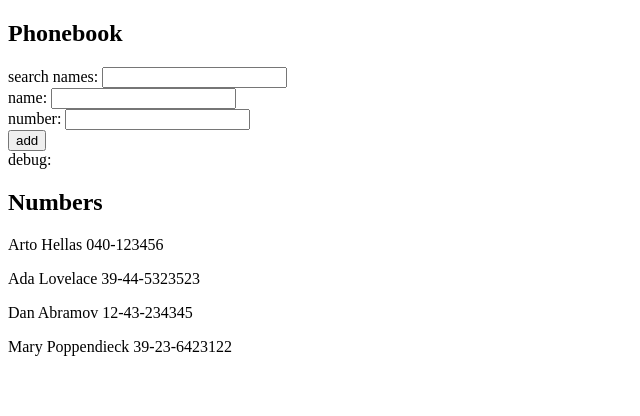
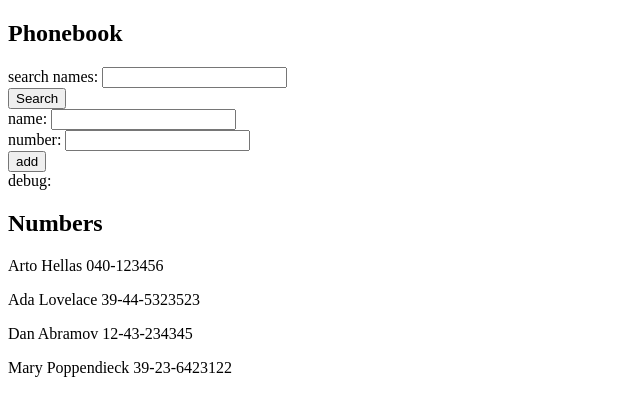
Before and after one commit to gregorybfoulkes/full_stack_open_2022, a React (Create React App) app in the folder part2/phonebook/: page / in a window 1280 px wide. Shown: the top 416 px of the page, without its empty margins (0-640 px from the left). Built offline with nearby package versions, Linux system fonts and the light colour scheme.

Commit message:
saving progress

```diff
--- a/part2/phonebook/src/App.js
+++ b/part2/phonebook/src/App.js
@@ -11,6 +11,7 @@ const App = () => {
   const [newName, setNewName] = useState('');
   const [newNumber, setNewNumber] = useState('');
   const [message, setMessage] = useState('');
+  const [newFilter, setNewFilter] = useState('');
 
   const handleNameChange = (event) => {
     console.log(event.target.value)
@@ -20,10 +21,6 @@ const App = () => {
   const handleNumberChange = (event) => {
     console.log(event.target.value)
     setNewNumber(event.target.value)
-  }
-
-  const filterNames = () => {
-    persons.filter(person => person.name)
   }
 
   const addPerson = (event) => {
@@ -54,12 +51,23 @@ const App = () => {
 
   }
 
+  const filterNames = (event) => {
+    setNewFilter(event.target.value)
+    console.log(newFilter)
+    let filteredPerson = persons.filter(person => person.name.match(newFilter))
+    console.log(filteredPerson)
+    setPersons(filteredPerson)
+  }
+
   return (
     <div>
       <h2>Phonebook</h2>
-      <div>
-          search names: <input value={newName} onChange={filterNames}/>
+
+        <div>
+          search names: <input value={newFilter} onChange={filterNames}/>
         </div>
+        <button onClick={filterNames}>Search</button>
+
       <form onSubmit={addPerson}>
         <div>
           name: <input value={newName} onChange={handleNameChange}/>
```
Also changed, not shown: 2 other files (tests, documents, lock files or other folders).
